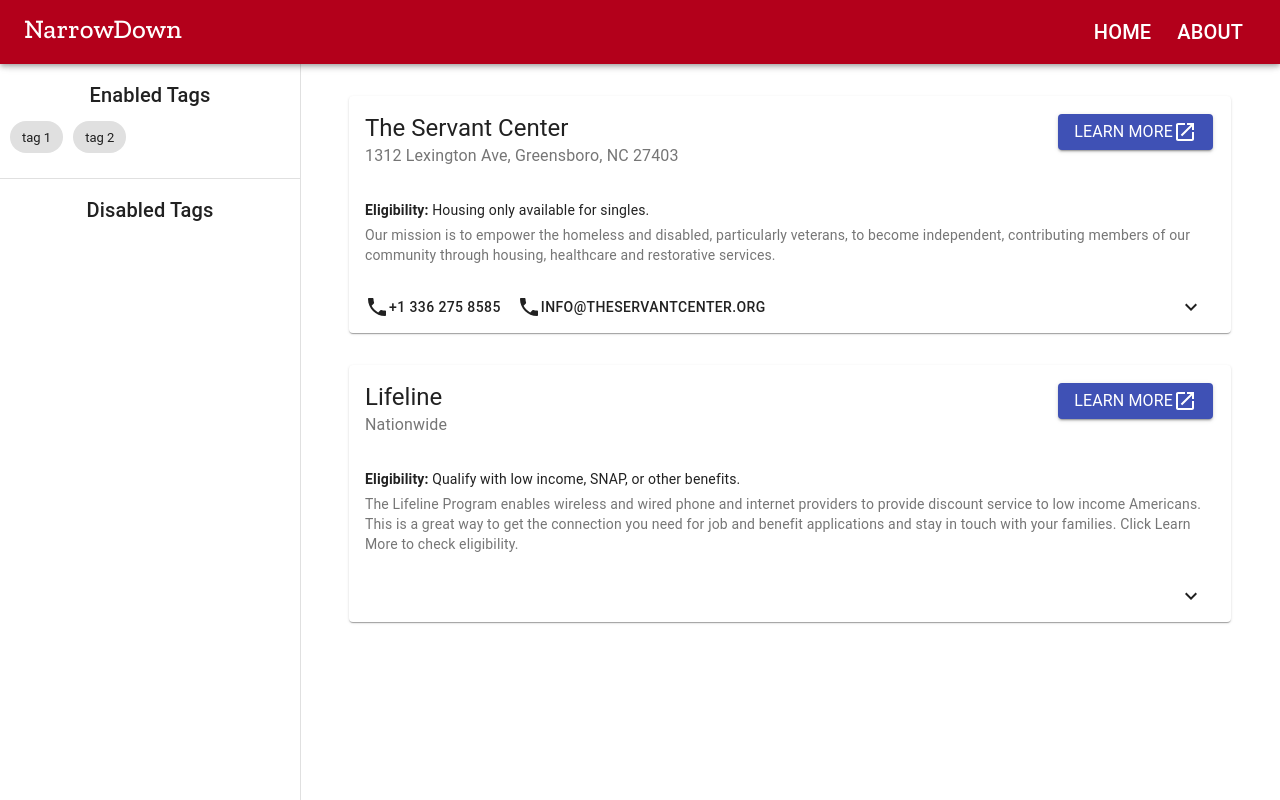
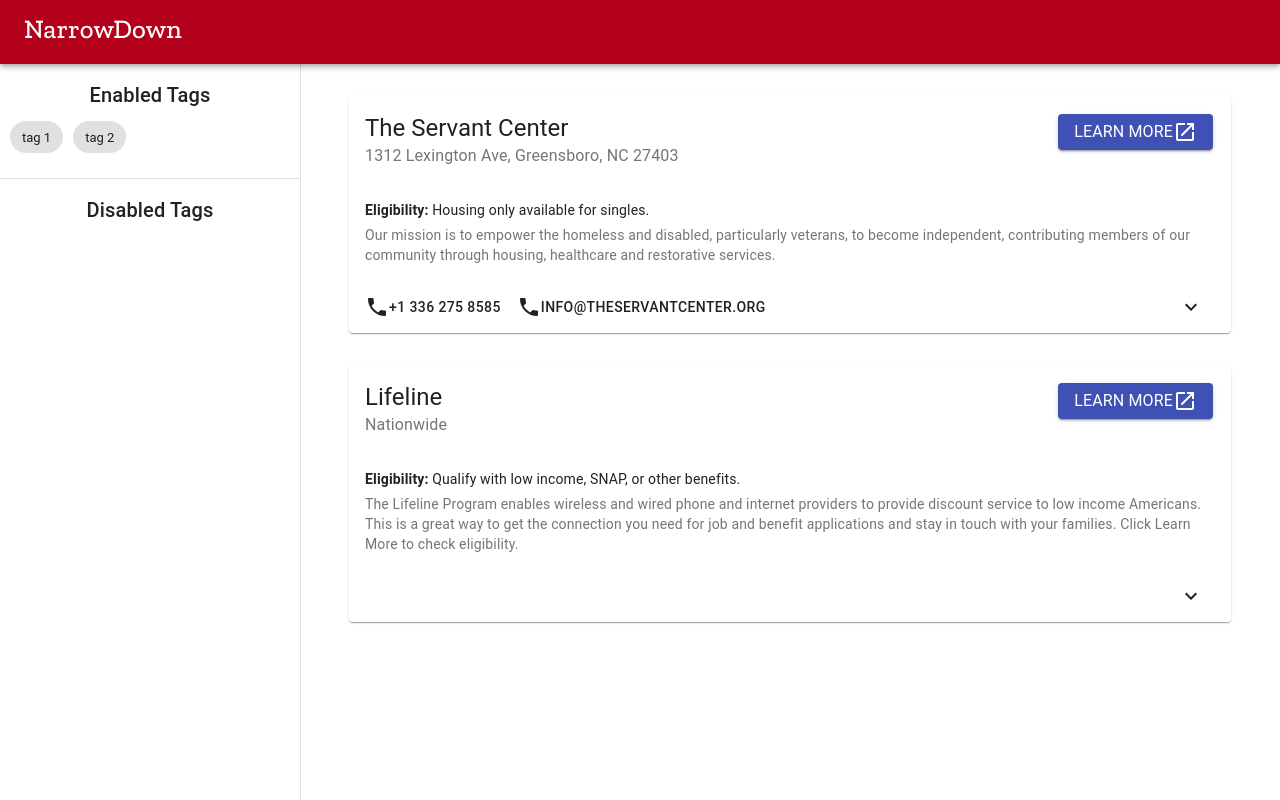
Before and after one commit to tehroot/codelinq6.0, a React (Create React App) app in the folder frontend/: page / in a window 1280 px wide. Built offline with nearby package versions, Linux system fonts and the light colour scheme.

Commit message:
we don't need those buttons

```diff
--- a/frontend/src/search/Results/index.js
+++ b/frontend/src/search/Results/index.js
@@ -2,7 +2,6 @@
 import { makeStyles } from '@material-ui/core/styles';
 
 import ResultCard from './ResultCard';
-import { Card } from '@material-ui/core';
 
 const useStyles = makeStyles(theme => ({
 	root: {
--- a/frontend/src/search/TagDrawer/Tag.js
+++ b/frontend/src/search/TagDrawer/Tag.js
@@ -22,6 +22,7 @@
 		<div className={classes.root}>
 			<Chip
 			label={text}
+			key={key}
 			onClick={handleClick}
 			className={classes.chip}
 			/>
--- a/frontend/src/shell/Bar.js
+++ b/frontend/src/shell/Bar.js
@@ -3,7 +3,7 @@
 import { makeStyles } from '@material-ui/core/styles';
 import { AppBar, Toolbar } from '@material-ui/core';
 
-import { Typography, Button } from '@material-ui/core';
+import { Typography } from '@material-ui/core';
 
 import 'typeface-zilla-slab';
 
@@ -39,8 +39,6 @@
 					<Typography variant="h6" className={classes.title}>
 						NarrowDown
 					</Typography>
-					<Button className={classes.navButton}><Typography className={classes.navButtonText} variant="h6">Home</Typography></Button>
-					<Button className={classes.navButton}><Typography className={classes.navButtonText} variant="h6">About</Typography></Button>
 				</Toolbar>
 			</AppBar>
 		</div>
```
